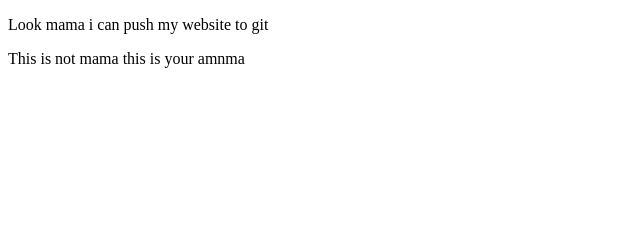
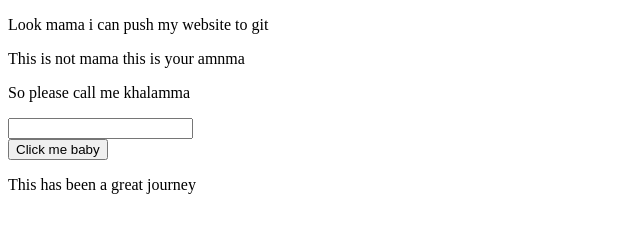
Before and after one commit to mamunr613/My-first-website-with-github, a plain HTML site: page Website push to github.html in a window 1280 px wide. Shown: the whole page, without its empty margins (0-640 px from the left). Drawn offline with Linux system fonts and the light colour scheme.

Commit message:
done adding button

```diff
--- a/Website push to github.html
+++ b/Website push to github.html
@@ -8,5 +8,10 @@
 <body>
 <p> Look mama i can push my website to git</p>
     <p> This is not mama this is your amnma</p>
+    <p> So please call me khalamma</p>
 </body>
+<input type="text">
+<br>
+<button> Click me baby</button>
+<p>This has been a great journey</p>
 </html>
```
Also changed, not shown: 1 other file.
